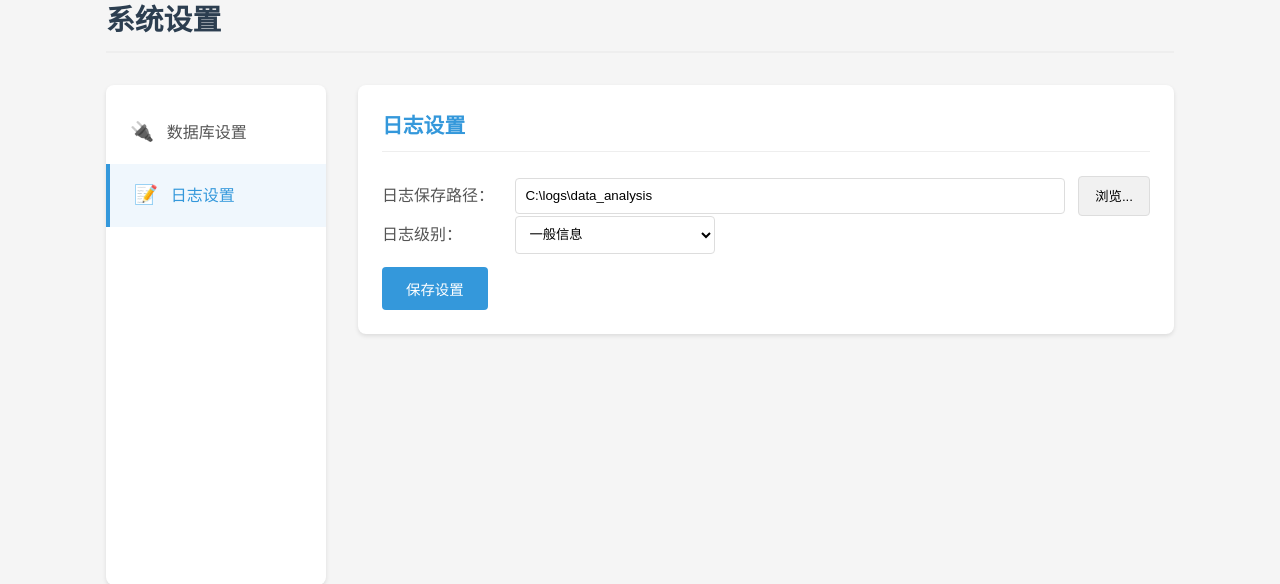
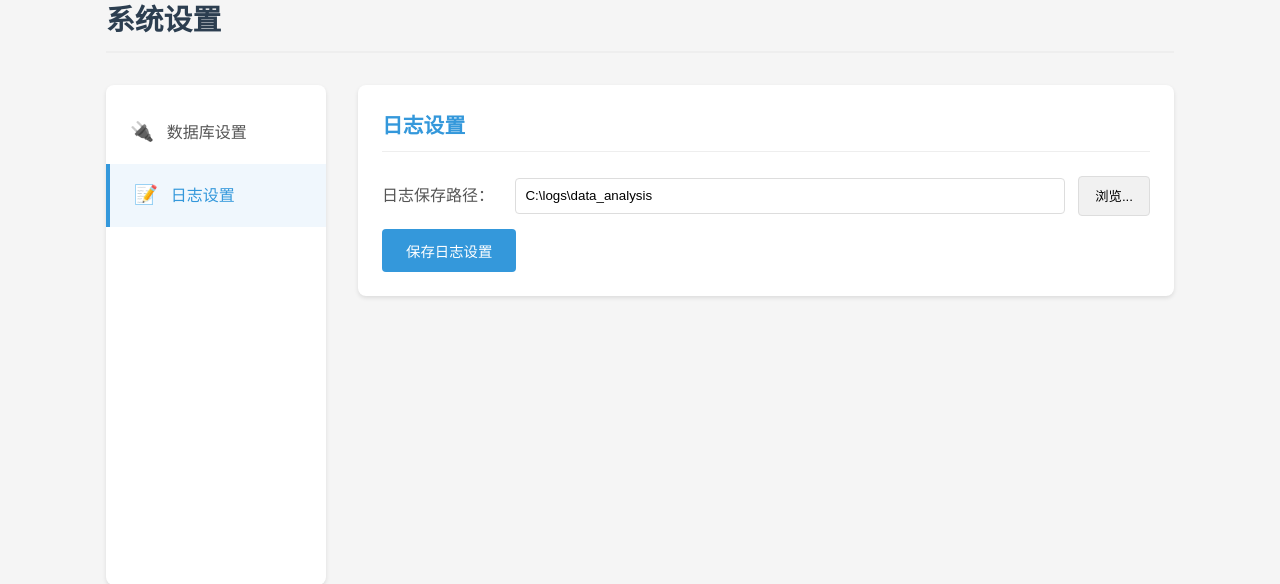
Before and after one commit to tsxxdw/AuditDataAnalysis, a Flask app: page /settings in a window 1280 px wide, after a click that opens the changed part. Shown: the part 126-710 px from the top of the page. Run offline with Flask 2, Linux system fonts and the light colour scheme; parts of the project's set-up code (start-up, migrations or seed data) failed here and were passed over.

Commit message:
1 修复启动程序的时候报的log系统的bug 2 修改日志页面，只留下了日志保存地址这个输入框

```diff
--- a/static/js/settings.js
+++ b/static/js/settings.js
@@ -27,9 +27,8 @@ $(document).ready(function() {
     // 保存日志设置
     $('.save-logs-btn').click(function() {
         var logPath = $('#log-path').val();
-        var logLevel = $('#log-level').val();
 
         // 这里仅做演示，实际操作需要后端支持
-        alert('日志设置已保存!\n路径: ' + logPath + '\n日志级别: ' + logLevel);
+        alert('日志设置已保存!\n路径: ' + logPath);
     });
 });
--- a/templates/settings.html
+++ b/templates/settings.html
@@ -154,16 +154,7 @@
                                 <button class="browse-btn">浏览...</button>
                             </div>
                             <div class="form-group">
-                                <label for="log-level">日志级别：</label>
-                                <select id="log-level" class="select-input">
-                                    <option value="info">一般信息</option>
-                                    <option value="warning">警告</option>
-                                    <option value="error">错误</option>
-                                    <option value="debug">调试</option>
-                                </select>
-                            </div>
-                            <div class="form-group">
-                                <button class="save-logs-btn primary-btn">保存设置</button>
+                                <button class="save-logs-btn primary-btn">保存日志设置</button>
                             </div>
                         </div>
                     </div>
--- a/utils/log/logger.py
+++ b/utils/log/logger.py
@@ -4,7 +4,7 @@ import os
 from datetime import timedelta
 import uuid
 import contextvars
-from flask import request, g
+from flask import request, g, has_request_context
 
 # 创建日志目录
 LOG_DIR = os.path.join(os.path.dirname(os.path.dirname(os.path.dirname(os.path.abspath(__file__)))), 'logs')
@@ -54,9 +54,11 @@ logger.add(
 
 def get_request_id():
     """获取当前请求ID，如果不存在则生成一个新的"""
-    # 首先尝试从Flask g对象获取
-    if hasattr(g, 'request_id'):
-        return g.request_id
+    # 首先检查是否在请求上下文中
+    if has_request_context():
+        # 在请求上下文中，尝试从Flask g对象获取
+        if hasattr(g, 'request_id'):
+            return g.request_id
 
     # 然后尝试从contextvars获取
     req_id = request_id_var.get()
@@ -72,7 +74,7 @@ def set_request_id(req_id=None):
         req_id = str(uuid.uuid4())
 
     # 同时设置到Flask g对象和contextvars
-    if hasattr(request, 'environ'):
+    if has_request_context():
         g.request_id = req_id
 
     request_id_var.set(req_id)
```
Also changed, not shown: 1 other file.
